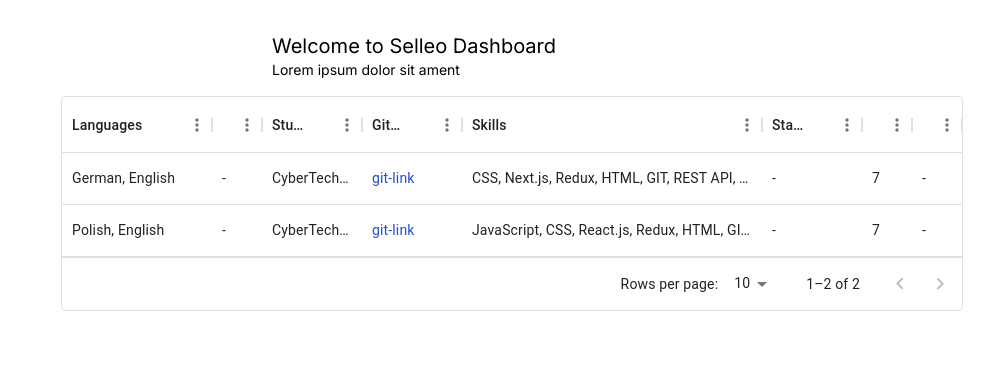
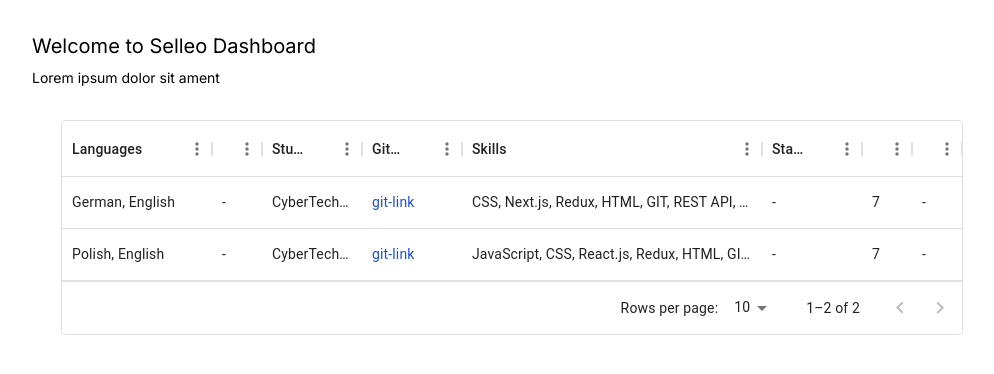
Before and after one commit to arekkonopka/cv-uploader, a Next.js app: page / in a window 1280 px wide. Shown: the top 374 px of the page, without its empty margins (128-1122 px from the left). Built offline with nearby package versions, Linux system fonts and the light colour scheme; sample sign-in values are in the browser's storage.

Commit message:
add some styling to home route

```diff
--- a/src/app/page.js
+++ b/src/app/page.js
@@ -162,13 +162,13 @@ const CvList = () => {
   }, []);
 
   return (
-    <section className="flex flex-col  items-center h-screen px-[400px]">
-      <div className="flex mb-4 mt-8 justify-between w-full">
+    <section className="flex flex-col  items-center h-screen ">
+      <div className="flex mb-8 mt-8 justify-between w-3/4">
         <div>
           <h1 className="text-xl">Welcome to Selleo Dashboard</h1>
-          <p className="text-sm">Lorem ipsum dolor sit ament</p>
+          <p className="text-sm mt-2">Lorem ipsum dolor sit ament</p>
         </div>
-        <div className="flex justify-between ">
+        <div className="flex">
           {isHr() && (
             <Link href="/upload" className="p-2 rounded-lg bg-violet-600">
               Upload CV
@@ -177,7 +177,7 @@ const CvList = () => {
         </div>
       </div>
       <div>
-        <div className="flex w-full">
+        <div styles={{ minWidth: "75%" }}>
           <DataGrid
             columns={columns}
             disableRowSelectionOnClick
```
